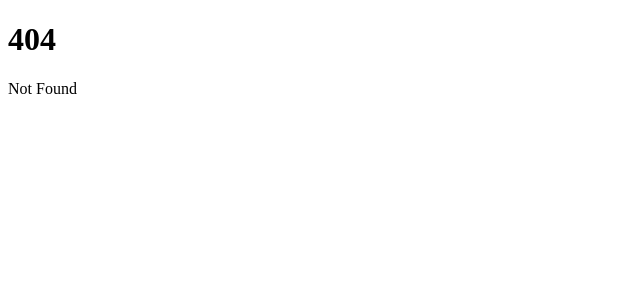
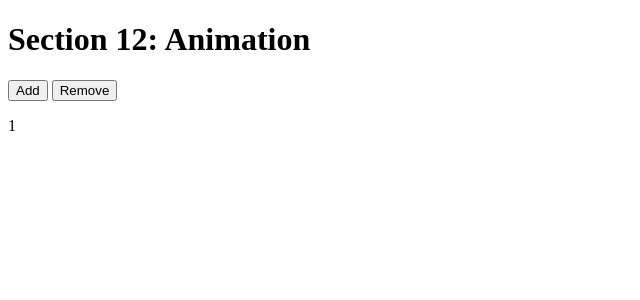
Before and after one commit to woojunro/svelte-a-to-z, a SvelteKit app: page /section12 in a window 1280 px wide. Before the commit this address had no page. Shown: the top 300 px of the page, without its empty margins (0-640 px from the left). Built offline with nearby package versions, Linux system fonts and the light colour scheme.

Commit message:
section 12

```diff
--- a/src/routes/+page.svelte
+++ b/src/routes/+page.svelte
@@ -11,6 +11,7 @@
 		{ title: 'Store', href: '/section9' },
 		{ title: 'Motion', href: '/section10' },
 		{ title: 'Transition', href: '/section11' },
+		{ title: 'Animation', href: '/section12' },
 	];
 </script>
 
--- /dev/null
+++ b/src/routes/section12/+page.svelte
@@ -0,0 +1,22 @@
+<script lang="ts">
+	import { flip } from 'svelte/animate';
+
+	let items = [1];
+
+	function add() {
+		items.unshift(items.length + 1);
+		items = [...items];
+	}
+
+	function remove() {
+		items.shift();
+		items = [...items];
+	}
+</script>
+
+<h1>Section 12: Animation</h1>
+<button on:click={add}>Add</button>
+<button on:click={remove}>Remove</button>
+{#each items as item (item)}
+	<p animate:flip>{item}</p>
+{/each}
```
